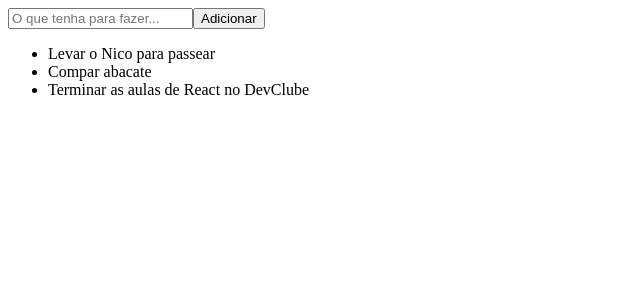
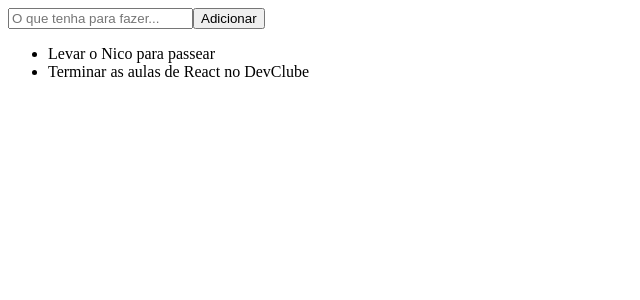
Before and after one commit to Laercio-Rodrigues/projeto-react-bonus, a React (Vite) app: page / in a window 1280 px wide. Shown: the top 300 px of the page, without its empty margins (0-640 px from the left). Built offline with nearby package versions, Linux system fonts and the light colour scheme.

Commit message:
Usando o Map

```diff
--- a/src/App.jsx
+++ b/src/App.jsx
@@ -1,4 +1,6 @@
 function App() {
+
+  const list = ['Levar o Nico para passear', 'Terminar as aulas de React no DevClube']
 
   const inputMudou = (event) => {
     console.log(event.target.value)
@@ -14,9 +16,9 @@ function App() {
       <button onClick={clickButton} >Adicionar</button>
 
       <ul>
-        <li>Levar o Nico para passear</li>
-        <li>Compar abacate</li>
-        <li>Terminar as aulas de React no DevClube</li>
+        {list.map(item => (
+          <li>{item}</li>
+        ))}
       </ul>
 
     </div>
```
